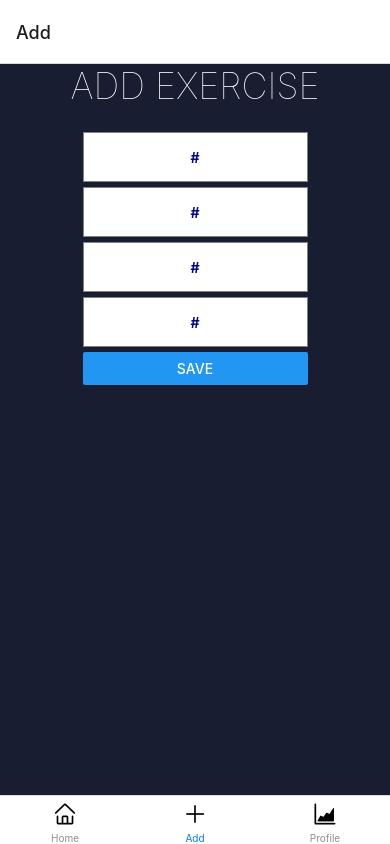
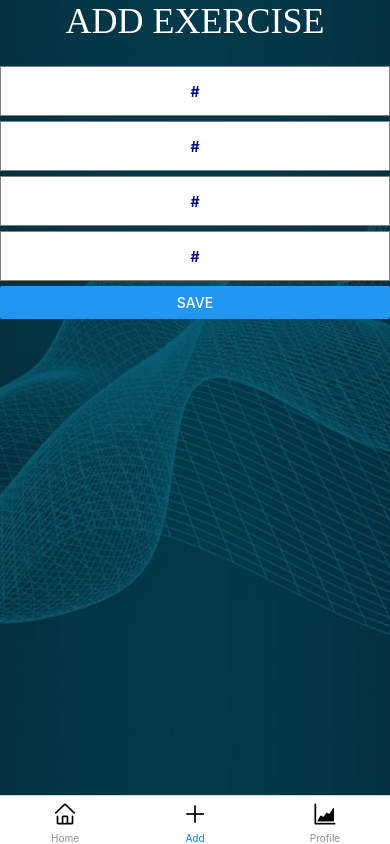
Before and after one commit to juhoohuj/mobile-project, a React Native app: screen /Add in a window 390 px wide. Built offline with nearby package versions, Linux system fonts and the light colour scheme.

Commit message:
Fonttien lisäys yrityksiä

```diff
--- a/App.js
+++ b/App.js
@@ -1,20 +1,21 @@
 import { StatusBar } from 'expo-status-bar';
-import { StyleSheet, Text, View } from 'react-native';
+import { Text, View } from 'react-native';
 import { createBottomTabNavigator } from '@react-navigation/bottom-tabs';
 import { NavigationContainer } from '@react-navigation/native';
 import { AntDesign } from '@expo/vector-icons';
 import { HomeScreen } from './components/HomeScreen';
 import { AddScreen } from './components/AddScreen';
 import { ProfileScreen } from './components/ProfileScreen';
-import React from 'react';
+import styles from './styles/Styles';
+import { useFonts } from 'expo-font';
 
 
 const Tab = createBottomTabNavigator();
 
 const Nav = () => {
   return (
-    <NavigationContainer>
-      <Tab.Navigator>
+    <NavigationContainer style={styles.bottomNav}>
+       <Tab.Navigator screenOptions={{ headerShown: false }}>
         <Tab.Screen name="Home" component={HomeScreen} options={{tabBarIcon: ()=> <AntDesign name="home" size={24} color="black" />}} />
         <Tab.Screen name="Add" component={AddScreen} options={{tabBarIcon: ()=> <AntDesign name="plus" size={24} color="black" />}} />
         <Tab.Screen name="Profile" component={ProfileScreen} options={{tabBarIcon: ()=> <AntDesign name="areachart" size={24} color="black" />}}  />
@@ -22,20 +23,18 @@ const Nav = () => {
     </NavigationContainer>
   );
 }
+export default function App() {
+  const [loaded] = useFonts({
+    RobotoCondensed: require('./assets/Fonts/RobotoCondensed-Bold.ttf'),
+  });
 
+  if (!loaded) {
+    return null;
+  }
 
-export default function App() {
   return (
     <View style={styles.container}>
       <Nav/>
     </View>
   );
 }
-
-const styles = StyleSheet.create({
-  container: {
-    flex: 1,
-    backgroundColor: '#fff',
-    justifyContent: 'center',
-  },
-});
--- a/components/AddScreen.js
+++ b/components/AddScreen.js
@@ -1,8 +1,10 @@
 import React from "react";
-import { View, Text, Button, TextInput } from "react-native";
+import {ImageBackground, View, Text, Button, TextInput } from "react-native";
 import AsyncStorage from '@react-native-async-storage/async-storage';
 import { useState, useEffect } from "react";
 import styles from "../styles/Styles";
+import backgroundImage from '../assets/background.jpg';
+
 
 
 
@@ -41,6 +43,8 @@ import styles from "../styles/Styles";
 
     return (
         <View style={styles.AddScreenContainer}>
+        <ImageBackground source={backgroundImage} style={styles.backgroundImage}>
+
              <Text style={styles.headerStyle}>ADD EXERCISE</Text>
             <View>
                 <TextInput
@@ -55,7 +59,7 @@ import styles from "../styles/Styles";
                 <Button title="Save" onPress={() => {buttonPressed()}}/>
                 <Text style={styles.savedText}>{text}</Text>
             </View>
-
+        </ImageBackground>
         </View>
     )
  }
--- a/components/HomeScreen.js
+++ b/components/HomeScreen.js
@@ -1,29 +1,34 @@
-import { View, Text, Image } from "react-native";
+import { ImageBackground, View, Text, Image } from "react-native";
 import React, { Component } from 'react';
 import styles from '../styles/Styles';
-
+import backgroundImage from '../assets/background.jpg';
 
 
  const HomeScreen = () => {
     return (
         <View style={styles.container}>
+         <ImageBackground source={backgroundImage} style={styles.backgroundImage}>
             <Text style={styles.headerStyle}>Hi user</Text>
                 <View style={[{flex: 1}, styles.elementsContainer]}>
-                    <View style={{flex: 3, backgroundColor: '#647AA3', borderRadius: 25 }}>
+                    <View style={{flex: 2, backgroundColor: '#647AA3', borderRadius: 25, marginBottom:15 }}>
                         <Image
                             source={require('../assets/boxikuva1.jpg')}
                             style={styles.imageStyle}
                             resizeMode='cover'
-                            borderRadius={40} />
+                            borderRadius={40}
+                            />
+                            <View style={styles.imageText}>
+                                <Text style={{color: 'white'}}>Tähän kalenteri?</Text>
+                            </View>
                     </View>
-                    <View style={{flex: 3, backgroundColor: '#334195', borderRadius: 25}}>
+                    <View style={{flex: 2, backgroundColor: '#334195', borderRadius: 25, marginBottom:15}}>
                         <Image
                             source={require('../assets/boxikuva2.jpg')}
                             style={styles.imageStyle}
                             resizeMode='cover'
                             borderRadius={40} />
                     </View>
-                    <View style={{flex: 3, backgroundColor: '#334195', borderRadius: 25}}>
+                    <View style={{flex: 2, backgroundColor: '#334195', borderRadius: 25}}>
                         <Image
                             source={require('../assets/boxikuva3.jpg')}
                             style={styles.imageStyle}
@@ -31,6 +36,8 @@ import styles from '../styles/Styles';
                             borderRadius={40} />
                     </View>
                 </View>
+        </ImageBackground>
+
       </View>
     );
  }
--- a/components/ProfileScreen.js
+++ b/components/ProfileScreen.js
@@ -1,9 +1,11 @@
 import React from "react";
-import { StyleSheet, Text, View, Dimensions, TextInput, Button, ScrollView, } from "react-native";
+import { ImageBackground, StyleSheet, Text, View, Dimensions, TextInput, Button, ScrollView, } from "react-native";
 import WeightGraph from "./WeightGraph";
 import ScrollableGraph from "./ScrollableGraph";
 import styles from '../styles/Styles';
 import { useState } from "react";
+import backgroundImage from '../assets/background.jpg';
+
 
 
  const ProfileScreen = () => {
@@ -13,6 +15,7 @@ import { useState } from "react";
     return (
 
         <View style={styles.container}>
+        <ImageBackground source={backgroundImage} style={styles.backgroundImage}>
          <Text style={styles.headerStyle}>PROFILE</Text>
             <View>
             {/* <WeightGraph /> */}
@@ -44,7 +47,9 @@ import { useState } from "react";
                 </View>
                 <View style={[styles.square, {fontFamily:'RobotoCondensed-BoldItalic'}]}>
                     <Text>HISTORY</Text>
-                </View>            </View>
+                </View>
+            </View>
+    </ImageBackground>
      </View>
     );
  }
--- a/styles/Styles.js
+++ b/styles/Styles.js
@@ -7,6 +7,14 @@ export default StyleSheet.create({
       flex: 1,
       backgroundColor: "#191D32",
     },
+    bottomNav: {
+      backgroundColor: "#334195",
+    },
+    backgroundImage: {
+      width: "100%",
+      height: "100%",
+      resizeMode: "cover",
+    },
     AddScreenContainer: {
       flex: 1,
       backgroundColor: "#191D32",
@@ -15,7 +23,7 @@ export default StyleSheet.create({
       marginLeft: '20',
     },
     ProfileContainer: {
-      backgroundColor: "#7CA1B4",
+      backgroundColor: "#191D32",
       flex: 1,
       flexDirection:'row',
       flexWrap: "wrap",
@@ -26,7 +34,8 @@ export default StyleSheet.create({
       alignItems: 'center',
       borderWidth: 2,
       borderRadius: 5,
-      backgroundColor: '#647AA3',
+      borderColor: '#334195',
+      backgroundColor: '#191D32',
       margin: 10,
       height: 100,
     },
@@ -36,12 +45,13 @@ export default StyleSheet.create({
       fontWeight: '100',
       marginBottom: 24,
       color: "#ffff",
+      fontFamily: 'RobotoCondensed-Bold',
     },
     elementsContainer: {
       marginLeft: 24,
       marginRight: 24,
-      marginBottom: 24,
-      bordertRadius: 20,
+      marginBottom: 50,
+      bordertRadius: 30,
     },
     imageStyle: {
       height: 'cover',
@@ -50,6 +60,17 @@ export default StyleSheet.create({
       justifyContent: 'center',
       overflow: 'hidden',
       borderRadius: 25,
+      opacity: '95%',
+      backgroundColor:'#191D32',
+      borderWidth: 3,
+      borderRadius: 5,
+      borderColor: '#334195',
+    },
+    imageText: {
+      position: 'absolute',
+      top: 60,
+      left:180,
+      fontSize: 80,
     },
     TextInput:{
       height: 50,
```
Also changed, not shown: react-native.config.js (added, +7 -0 lines), assets/background.jpg (added).
